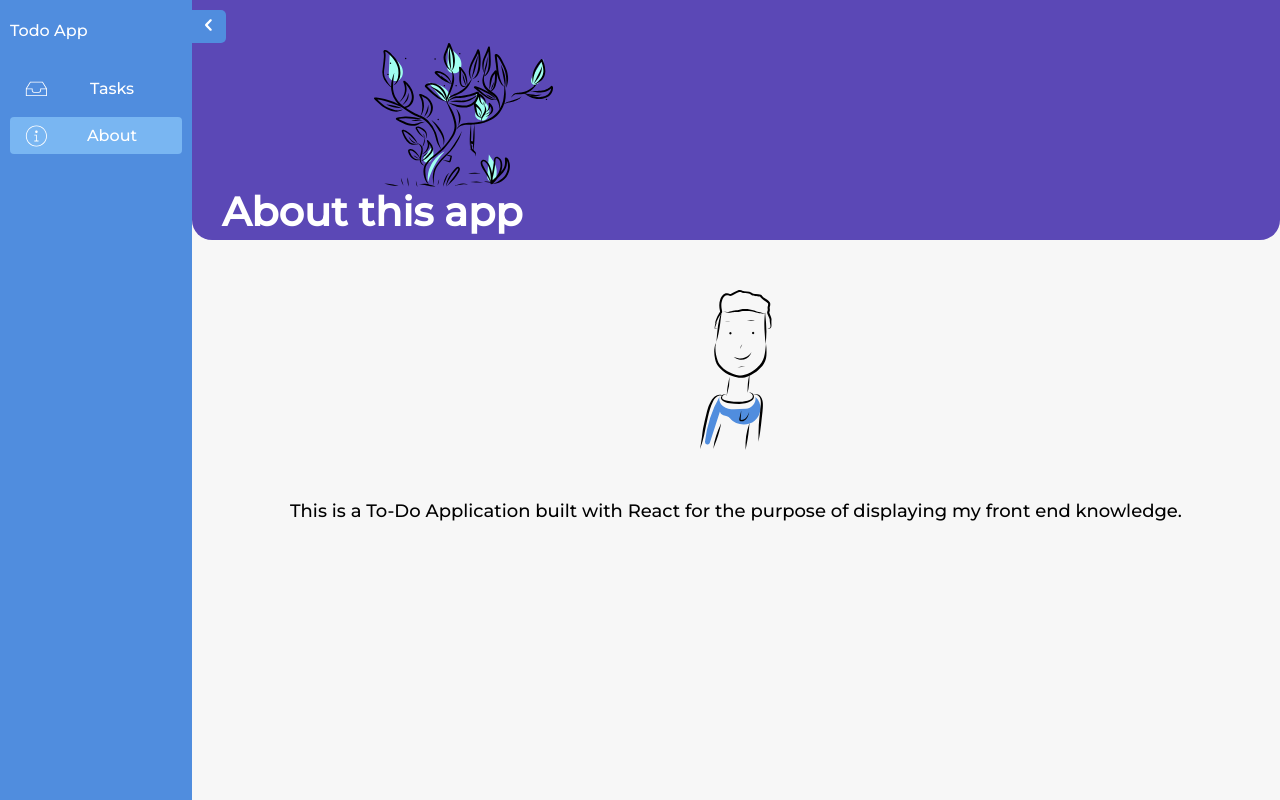
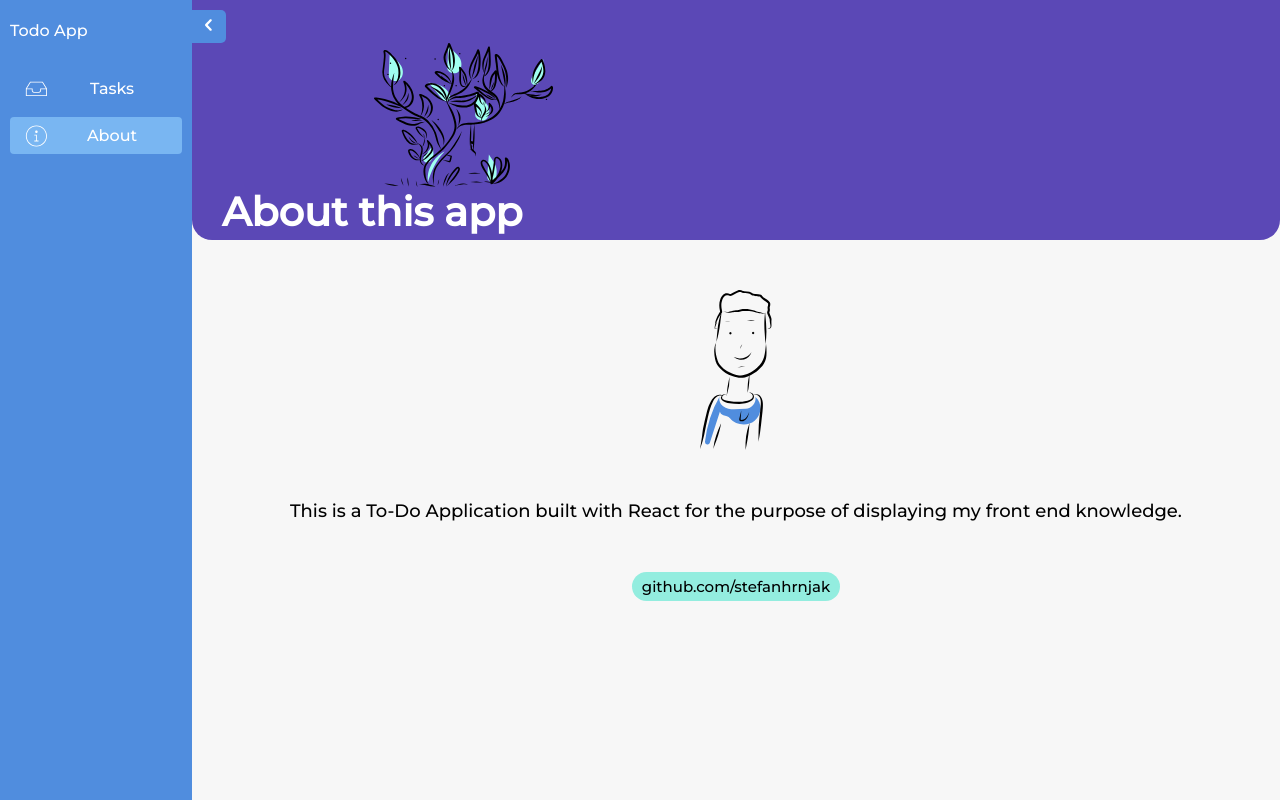
Before and after one commit to stefanhrnjak/Todo-App, a React (Create React App) app: page / in a window 1280 px wide. Both pictures are taken after a click on the button "About". Built offline with nearby package versions, Linux system fonts and the light colour scheme.

Commit message:
added back github link

```diff
--- a/src/components/todos/About.module.js
+++ b/src/components/todos/About.module.js
@@ -25,7 +25,7 @@ export default function About(props) {
         This is a To-Do Application built with React for the purpose of
         displaying my front end knowledge.
       </p>
-      {/* <div className={classes.github}><a href="https://github.com/stefanhrnjak">github.com/stefanhrnjak</a></div> */}
+      <div className={classes.github}><a href="https://github.com/stefanhrnjak">github.com/stefanhrnjak</a></div>
 
     </div>
   );
```
